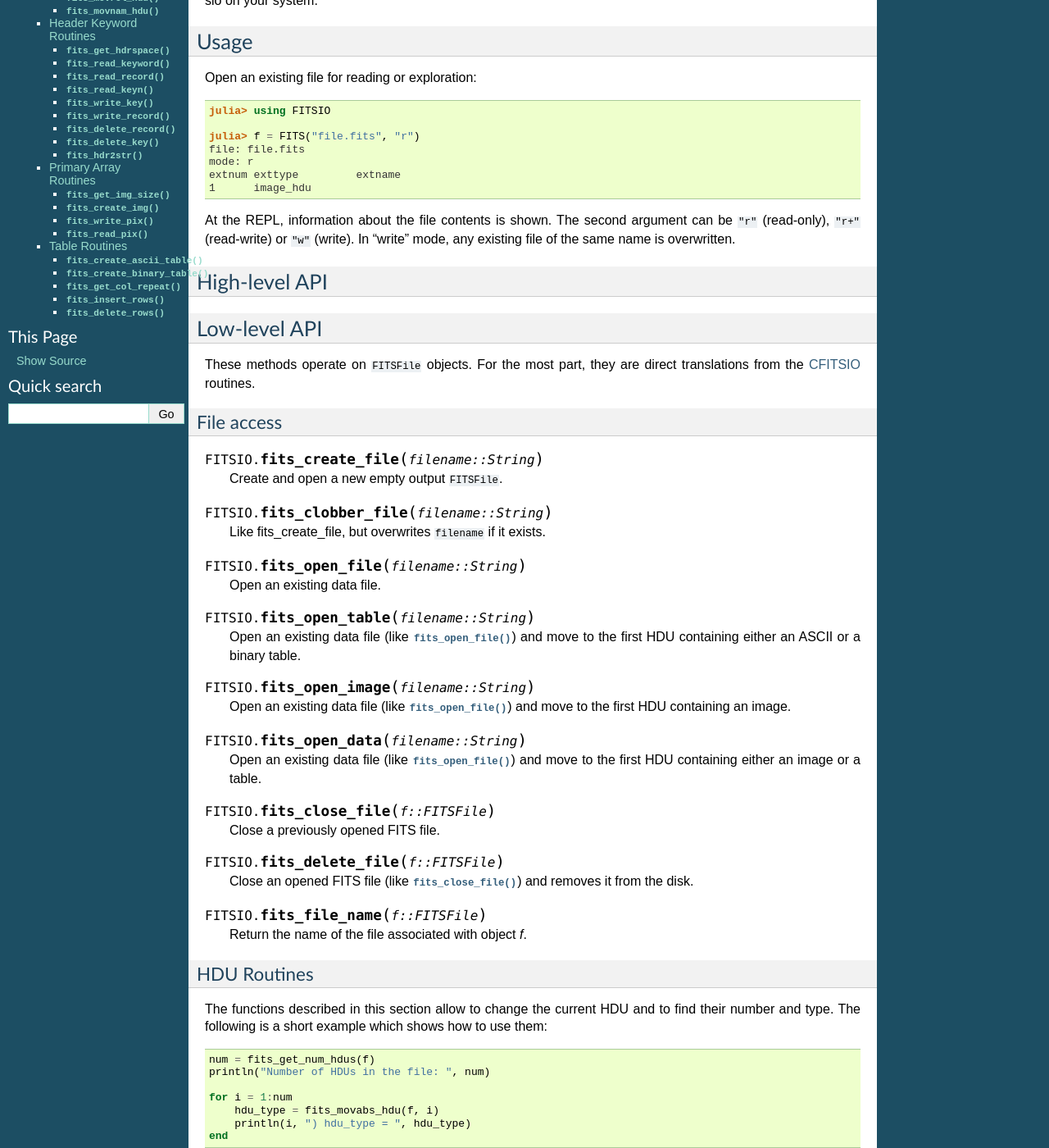
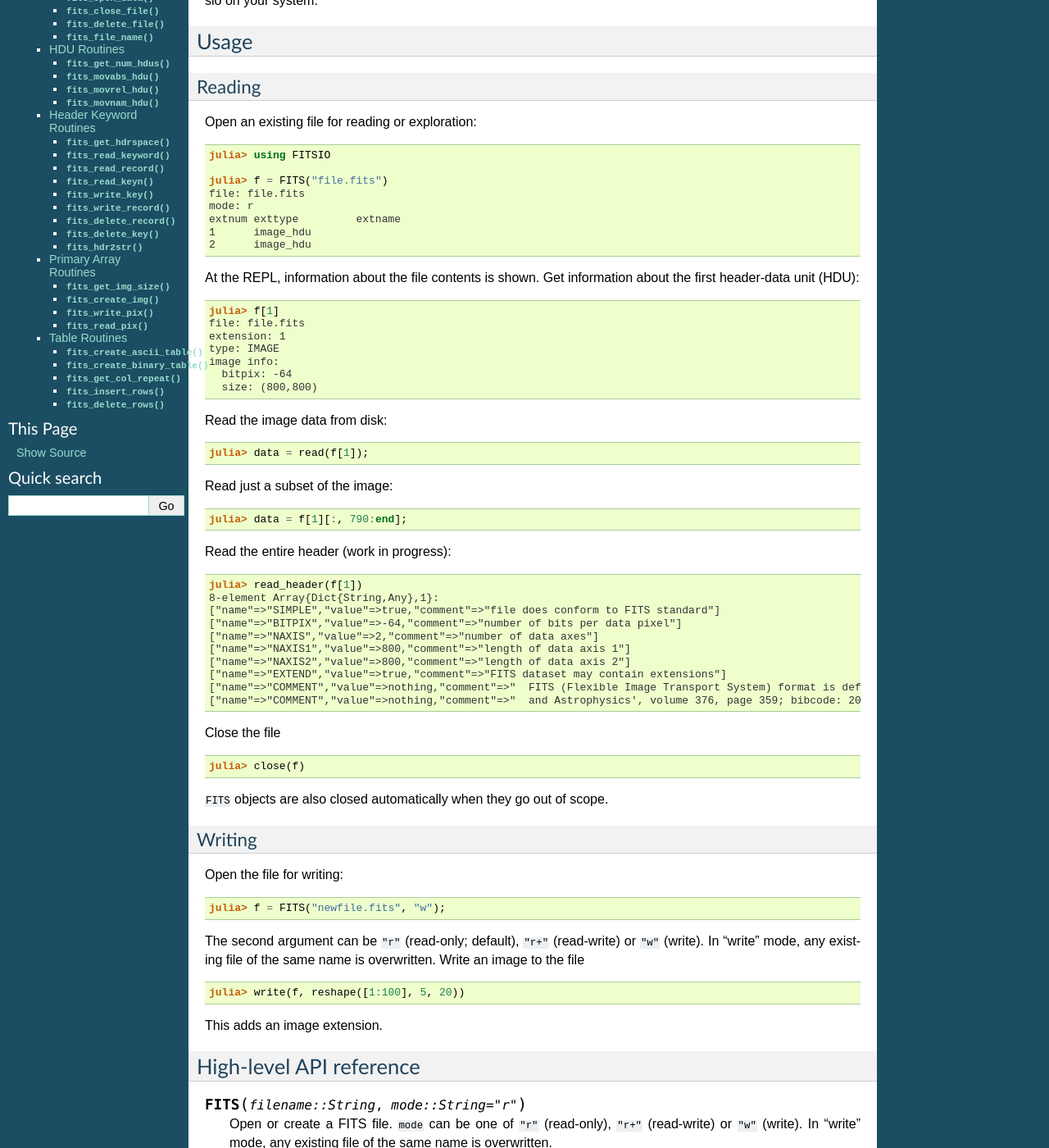
Before and after one commit to JuliaAstro/FITSIO.jl, a Sphinx documentation site: the page built from doc/index.rst, in a window 1280 px wide and 1400 px high, scrolled down 374 px. Shown: the whole window at 82% size. Built offline with Sphinx 7.4.7, drawn with Linux system fonts in a browser that asks for light colours; some of the changed text lies outside the part shown.

Commit message:
add to docs on high-level interface

```diff
--- a/doc/index.rst
+++ b/doc/index.rst
@@ -2,8 +2,7 @@
 FITSIO.jl Documentation
 =======================
 
-.. module:: FITSIO
-   :synopsis: Read and write FITS files.
+
 
 A Julia_ module for reading and writing Flexible Image Transport
 System (FITS) files, based on the CFITSIO_ library. Some features:
@@ -32,27 +31,101 @@
 Usage
 -----
 
+Reading
+-------
+
 Open an existing file for reading or exploration::
 
     julia> using FITSIO
 
-    julia> f = FITS("file.fits", "r")
+    julia> f = FITS("file.fits")
     file: file.fits
     mode: r
     extnum exttype         extname
     1      image_hdu
+    2      image_hdu
 
-At the REPL, information about the file contents is shown. The second
-argument can be ``"r"`` (read-only), ``"r+"`` (read-write) or ``"w"``
-(write). In "write" mode, any existing file of the same name is overwritten.
+At the REPL, information about the file contents is shown. Get
+information about the first header-data unit (HDU)::
 
---------------
-High-level API
---------------
+    julia> f[1]
+    file: file.fits
+    extension: 1
+    type: IMAGE
+    image info:
+      bitpix: -64
+      size: (800,800)
 
--------------
-Low-level API
--------------
+Read the image data from disk::
+
+    julia> data = read(f[1]);
+
+Read just a subset of the image::
+
+    julia> data = f[1][:, 790:end];
+
+Read the entire header (work in progress)::
+
+    julia> read_header(f[1])
+    8-element Array{Dict{String,Any},1}:
+    ["name"=>"SIMPLE","value"=>true,"comment"=>"file does conform to FITS standard"]
+    ["name"=>"BITPIX","value"=>-64,"comment"=>"number of bits per data pixel"]
+    ["name"=>"NAXIS","value"=>2,"comment"=>"number of data axes"]
+    ["name"=>"NAXIS1","value"=>800,"comment"=>"length of data axis 1"]
+    ["name"=>"NAXIS2","value"=>800,"comment"=>"length of data axis 2"]
+    ["name"=>"EXTEND","value"=>true,"comment"=>"FITS dataset may contain extensions"]
+    ["name"=>"COMMENT","value"=>nothing,"comment"=>"  FITS (Flexible Image Transport System) format is defined in 'Astronomy"]
+    ["name"=>"COMMENT","value"=>nothing,"comment"=>"  and Astrophysics', volume 376, page 359; bibcode: 2001A&A...376..359H"]
+
+Close the file ::
+
+    julia> close(f)
+
+``FITS`` objects are also closed automatically when they go out of scope.
+
+Writing
+-------
+
+Open the file for writing::
+
+    julia> f = FITS("newfile.fits", "w");
+
+The second argument can be ``"r"`` (read-only; default), ``"r+"``
+(read-write) or ``"w"`` (write). In "write" mode, any existing file of
+the same name is overwritten. Write an image to the file ::
+
+    julia> write(f, reshape([1:100], 5, 20))
+
+This adds an image extension.
+
+------------------------
+High-level API reference
+------------------------
+
+.. function:: FITS(filename::String, mode::String="r")
+
+   Open or create a FITS file. ``mode`` can be one of ``"r"``
+   (read-only), ``"r+"`` (read-write) or ``"w"`` (write). In "write"
+   mode, any existing file of the same name is overwritten.
+
+.. function:: length(f::FITS)
+
+   Return the number of HDUs in ``f``.
+
+.. function:: getindex(f::FITS, extnum::Integer)
+
+   Return the HDU at position ``extnum``, same as ``f[extnum]``.
+
+Image operations
+----------------
+
+.. function:: read(hdu::ImageHDU)
+
+   Read the entire image from disk.
+
+-----------------------
+Low-level API Reference
+-----------------------
 
 These methods operate on ``FITSFile`` objects. For the most part, they are
 direct translations from the CFITSIO_ routines.
```
